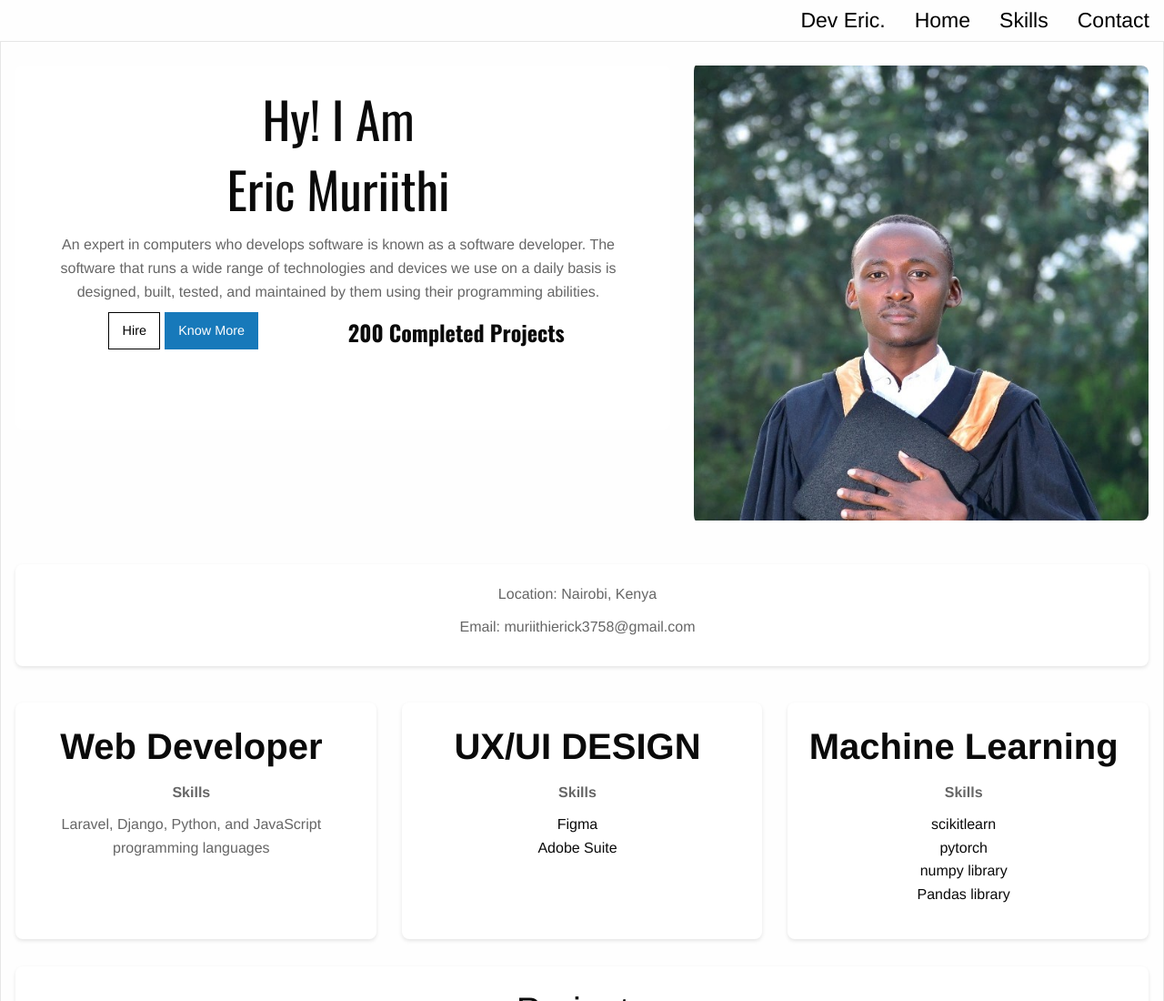
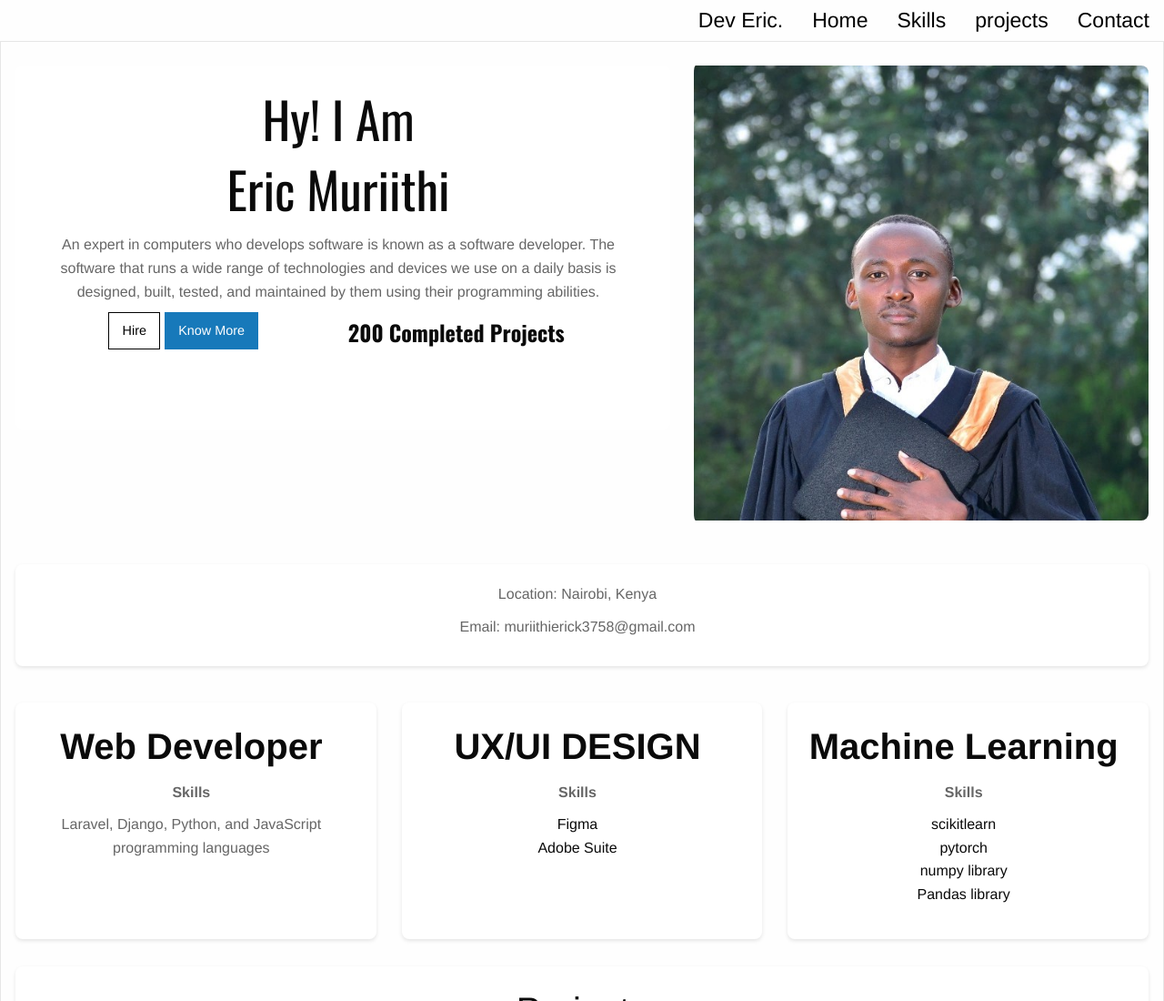
Before and after one commit to M-erick/portfolio-v1, a plain HTML site: page index.html in a window 1280 px wide. Shown: the top 1100 px of the page at 91% size. Drawn offline with nearby package versions, Linux system fonts and the light colour scheme.

Commit message:
updated menu

```diff
--- a/index.html
+++ b/index.html
@@ -33,7 +33,9 @@
         <li><a href="#">Dev Eric<span>.</span></a></li>
         <li><a href="#">Home</a></li>
         <li><a href="#Skills">Skills</a></li>
-        <li><a href="#contact">Contact</a></li>
+        <li><a href="#projects">projects</a></li>
+
+        <li style="border-color: red;"><a href="#contact">Contact</a></li>
         <!-- Add more links as needed -->
     </ul>
 
```
